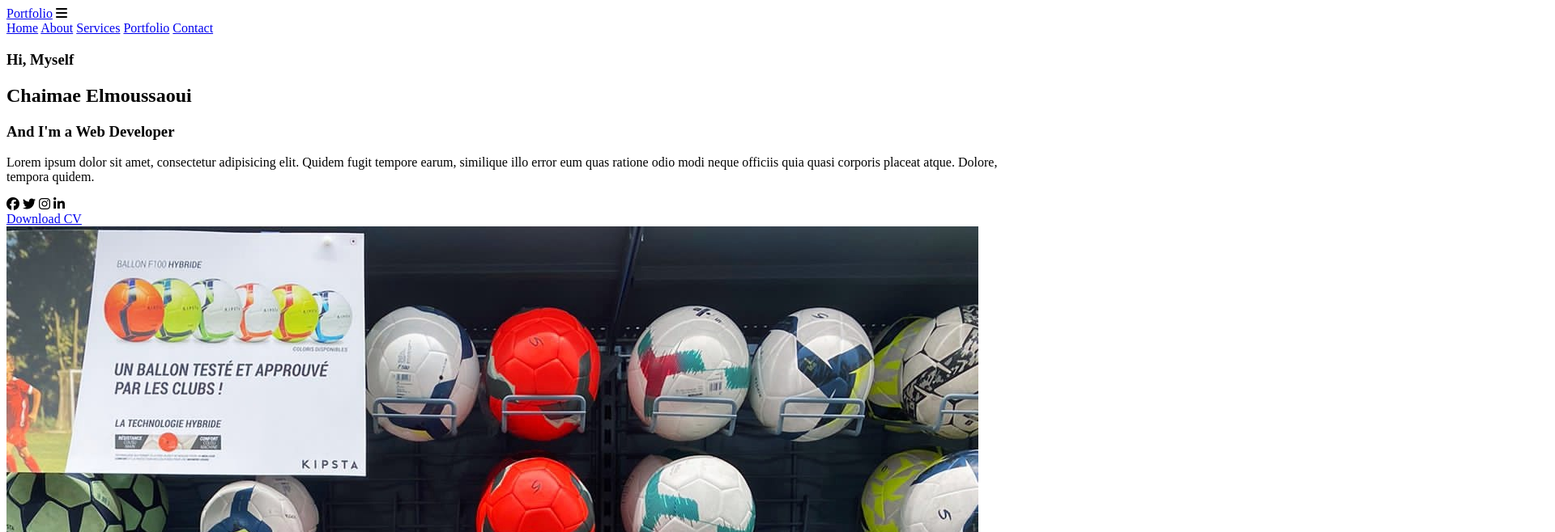
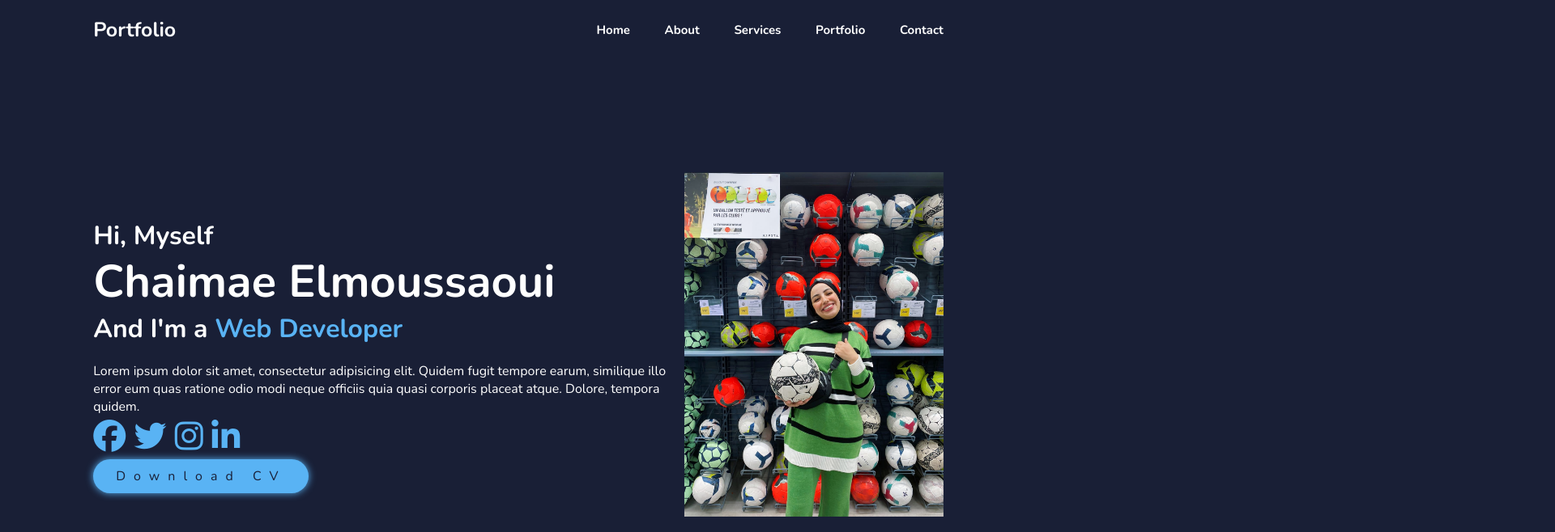
Before and after one commit to chaimaeelmoussaoui/alx_capstone_project, a plain HTML site: page index-portfolio.html in a window 1280 px wide. Shown: the top 658 px of the page at 81% size, 1920 px wide, since content can reach past the window. Drawn offline with nearby package versions, Linux system fonts and the light colour scheme; files whose address does not match are found by name.

Commit message:
Update and rename index portfolio.html to index-portfolio.html

```diff
--- a/index portfolio.html
+++ b/index-portfolio.html
@@ -3,7 +3,7 @@
 <head>
     <meta charset="UTF-8">
     <meta name="viewport" content="width=device-width, initial-scale=1.0">
-    <link rel="stylesheet" href="styles.css">
+    <link rel="stylesheet" href="style.css">
     <link rel="stylesheet" href="https://cdnjs.cloudflare.com/ajax/libs/font-awesome/6.5.1/css/all.min.css" integrity="sha512-DTOQO9RWCH3ppGqcWaEA1BIZOC6xxalwEsw9c2QQeAIftl+Vegovlnee1c9QX4TctnWMn13TZye+giMm8e2LwA==" crossorigin="anonymous" referrerpolicy="no-referrer" />
     <title>Document</title>
 </head>
@@ -172,6 +172,6 @@
             <a href="#home"><i class="fa-solid fa-angle-up"></i></a>
         </div>
        </footer>
-    <script src="main.js"></script>
+    <script src="main-portfolio.js"></script>
 </body>
 </html>
```
